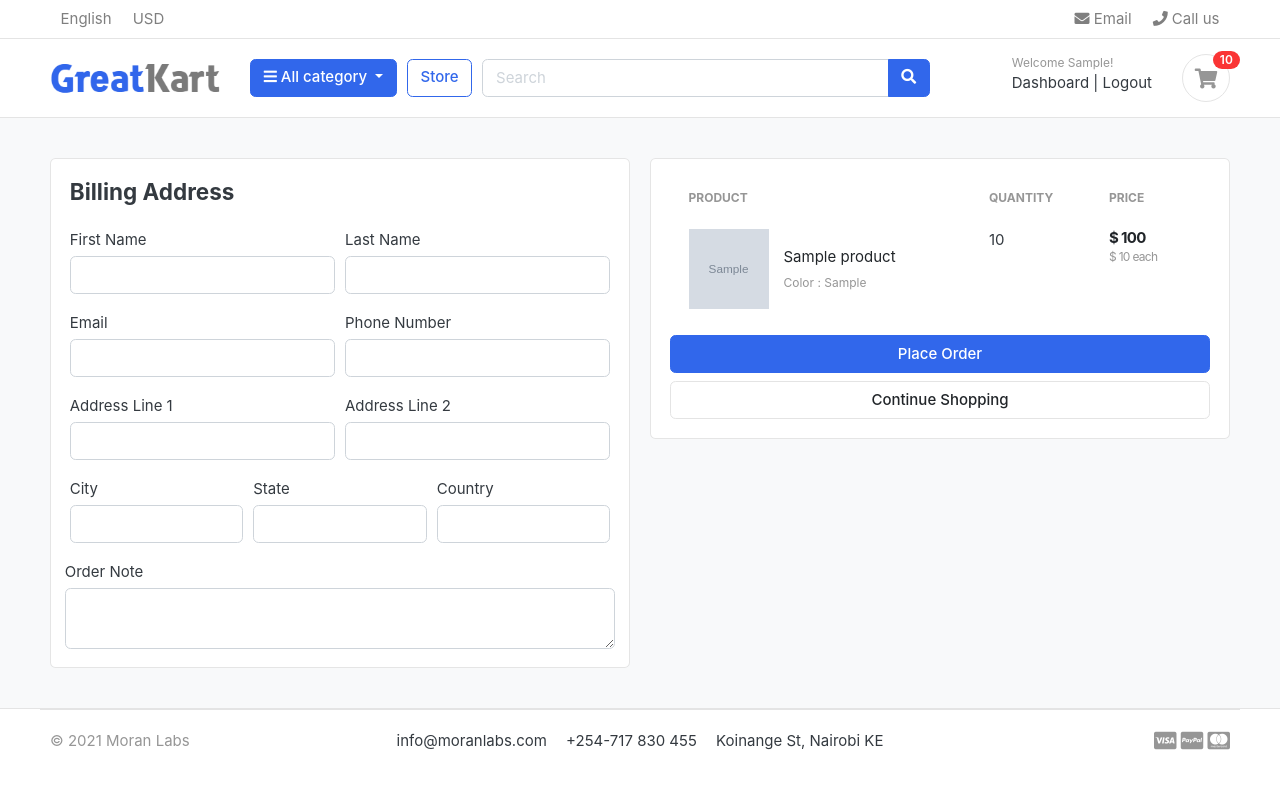
After one commit to stepkans/django-great-kart, a Django app: page /cart/checkout/ in a window 1280 px wide. The commit adds this page. Run offline with Django 3.2, Linux system fonts and the light colour scheme; a user stored in the database is signed in; tables that the repository leaves empty hold one stand-in row (values such as "Sample post"); grey boxes marked "Sample" are stand-in pictures; some libraries are stand-ins or nearby versions; some web fonts are replaced.

Commit message:
Added checkout and cart functionality for logged in users

```diff
--- a/carts/context_processors.py
+++ b/carts/context_processors.py
@@ -8,7 +8,10 @@ def counter(request):
     else:
         try:
             cart = Cart.objects.filter(cart_id=_cart_id(request))
-            cart_items = CartItem.objects.all().filter(cart=cart[:1])
+            if request.user.is_authenticated:
+                cart_items = CartItem.objects.all().filter(user=request.user)
+            else:
+                cart_items = CartItem.objects.all().filter(cart=cart[:1])
             for cart_item in cart_items:
                 cart_count += cart_item.quantity
         except Cart.DoesNotExist:
--- a/carts/models.py
+++ b/carts/models.py
@@ -1,5 +1,6 @@
 from django.db import models
 from store.models import Product, Variation
+from accounts.models import Account
 # Create your models here.
 
 class Cart(models.Model):
@@ -12,9 +13,10 @@ class Cart(models.Model):
 
 
 class CartItem(models.Model):
+    user = models.ForeignKey(Account, on_delete=models.CASCADE, null=True)
     product = models.ForeignKey(Product, on_delete=models.CASCADE)
     variations = models.ManyToManyField(Variation, blank=True)
-    cart = models.ForeignKey(Cart, on_delete=models.CASCADE)
+    cart = models.ForeignKey(Cart, on_delete=models.CASCADE, null=True)
     quantity = models.IntegerField()
     is_active = models.BooleanField(default=True)
 
--- a/carts/urls.py
+++ b/carts/urls.py
@@ -7,4 +7,5 @@ urlpatterns = [
     path('remove_cart/<int:product_id>/<int:cart_item_id>/', views.remove_cart, name='remove_cart'),
     path('remove_cart_item/<int:product_id>/<int:cart_item_id>/', views.remove_cart_item, name='remove_cart_item'),
 
+    path('checkout/', views.checkout, name='checkout'),
 ]
--- a/carts/views.py
+++ b/carts/views.py
@@ -5,6 +5,7 @@ from store.models import Product, Variation
 from .models import Cart, CartItem
 from django.http import HttpResponse
 from django.core.exceptions import ObjectDoesNotExist
+from django.contrib.auth.decorators import login_required
 # Create your views here.
 
 def _cart_id(request): # starting a function with _(underscore) makes it private pep8 standards
@@ -14,80 +15,144 @@ def _cart_id(request): # starting a function with _(underscore) makes it private
     return cart
 
 def add_cart(request, product_id):
+    current_user = request.user
     product = Product.objects.get(id=product_id) # to get the product
-    product_variation = []
-    if request.method == 'POST':
-        # color = request.POST['color']
-        # size = request.POST['size']
-        for item in request.POST:
-            key = item
-            value = request.POST[key]
+    # if the user is authenticated
+    if current_user.is_authenticated:
+        product_variation = []
+        if request.method == 'POST':
+            # color = request.POST['color']
+            # size = request.POST['size']
+            for item in request.POST:
+                key = item
+                value = request.POST[key]
 
-            try:
-                variation = Variation.objects.get(product=product, variation_category__iexact=key, variation_value__iexact=value)
-                product_variation.append(variation)
-            except:
-                pass
+                try:
+                    variation = Variation.objects.get(product=product, variation_category__iexact=key, variation_value__iexact=value)
+                    product_variation.append(variation)
+                except:
+                    pass
+
+        is_cart_item_exists = CartItem.objects.filter(product=product, user=current_user).exists()
+        if is_cart_item_exists:
+            cart_item = CartItem.objects.filter(product=product, user=current_user)
+            # Existing_variations -> Database
+            # Current Variation -> product Variation
+            # Item_id -> Database
+
+            ex_var_list =[]
+            id = []
+            for item in cart_item:
+                existing_variation = item.variations.all()
+                ex_var_list.append(list(existing_variation))
+                id.append(item.id)
+
+            if product_variation in ex_var_list:
+                #increment cart item
+                index = ex_var_list.index(product_variation)
+                item_id = id[index]
+                item = CartItem.objects.get(product=product, id=item_id)
+                item.quantity +=1
+                item.save()
+            else:
+                #Create new cart item
+                item = CartItem.objects.create(product=product, quantity=1, user=current_user)
+                if len(product_variation) > 0:
+                    item.variations.clear()
+                    item.variations.add(*product_variation)
+                # cart_item.quantity += 1 #Incrementing
+                item.save()
+         # if the user is NOT authenticated
+        else:
+            cart_item = CartItem.objects.create(
+                product = product,
+                quantity = 1,
+                user=current_user,
+            )
+            if len(product_variation) > 0:
+                cart_item.variations.clear()
+                cart_item.variations.add(*product_variation)
+            cart_item.save()
+
+        return redirect('cart')
+    else:
+        product_variation = []
+        if request.method == 'POST':
+            # color = request.POST['color']
+            # size = request.POST['size']
+            for item in request.POST:
+                key = item
+                value = request.POST[key]
+
+                try:
+                    variation = Variation.objects.get(product=product, variation_category__iexact=key, variation_value__iexact=value)
+                    product_variation.append(variation)
+                except:
+                    pass
 
 
-    try:
-        cart = Cart.objects.get(cart_id=_cart_id(request)) # get cart using cart_id present in the session
-    except Cart.DoesNotExist:
-        cart = Cart.objects.create(
-            cart_id = _cart_id(request)
-        )
-    cart.save()
-    is_cart_item_exists = CartItem.objects.filter(product=product, cart=cart).exists()
-    if is_cart_item_exists:
-        cart_item = CartItem.objects.filter(product=product, cart=cart)
-        # Existing_variations -> Database
-        # Current Variation -> product Variation
-        # Item_id -> Database
+        try:
+            cart = Cart.objects.get(cart_id=_cart_id(request)) # get cart using cart_id present in the session
+        except Cart.DoesNotExist:
+            cart = Cart.objects.create(
+                cart_id = _cart_id(request)
+            )
+        cart.save()
+        is_cart_item_exists = CartItem.objects.filter(product=product, cart=cart).exists()
+        if is_cart_item_exists:
+            cart_item = CartItem.objects.filter(product=product, cart=cart)
+            # Existing_variations -> Database
+            # Current Variation -> product Variation
+            # Item_id -> Database
 
-        ex_var_list =[]
-        id = []
-        for item in cart_item:
-            existing_variation = item.variations.all()
-            ex_var_list.append(list(existing_variation))
-            id.append(item.id)
+            ex_var_list =[]
+            id = []
+            for item in cart_item:
+                existing_variation = item.variations.all()
+                ex_var_list.append(list(existing_variation))
+                id.append(item.id)
 
-        print(ex_var_list)
+            print(ex_var_list)
 
-        if product_variation in ex_var_list:
-            #increment cart item
-            index = ex_var_list.index(product_variation)
-            item_id = id[index]
-            item = CartItem.objects.get(product=product, id=item_id)
-            item.quantity +=1
-            item.save()
+            if product_variation in ex_var_list:
+                #increment cart item
+                index = ex_var_list.index(product_variation)
+                item_id = id[index]
+                item = CartItem.objects.get(product=product, id=item_id)
+                item.quantity +=1
+                item.save()
+            else:
+                #Create new cart item
+                item = CartItem.objects.create(product=product, quantity=1, cart=cart)
+                if len(product_variation) > 0:
+                    item.variations.clear()
+                    item.variations.add(*product_variation)
+                # cart_item.quantity += 1 #Incrementing
+                item.save()
         else:
-            #Create new cart item
-            item = CartItem.objects.create(product=product, quantity=1, cart=cart)
+            cart_item = CartItem.objects.create(
+                product = product,
+                quantity = 1,
+                cart = cart,
+            )
             if len(product_variation) > 0:
-                item.variations.clear()
-                item.variations.add(*product_variation)
-            # cart_item.quantity += 1 #Incrementing
-            item.save()
-    else:
-        cart_item = CartItem.objects.create(
-            product = product,
-            quantity = 1,
-            cart = cart,
-        )
-        if len(product_variation) > 0:
-            cart_item.variations.clear()
-            cart_item.variations.add(*product_variation)
-        cart_item.save()
+                cart_item.variations.clear()
+                cart_item.variations.add(*product_variation)
+            cart_item.save()
 
-    return redirect('cart')
+        return redirect('cart')
 
 
 def remove_cart(request, product_id, cart_item_id):
-    cart = Cart.objects.get(cart_id=_cart_id(request))
+
     product = get_object_or_404(Product, id=product_id)
 
     try:
-        cart_item = CartItem.objects.get(product=product, cart=cart, id=cart_item_id)
+        if request.user.is_authenticated:
+            cart_item = CartItem.objects.get(product=product, user=request.user, id=cart_item_id)
+        else:
+            cart = Cart.objects.get(cart_id=_cart_id(request))
+            cart_item = CartItem.objects.get(product=product, cart=cart, id=cart_item_id)
         if cart_item.quantity > 1:
             cart_item.quantity -= 1
             cart_item.save()
@@ -98,9 +163,12 @@ def remove_cart(request, product_id, cart_item_id):
     return redirect('cart')
 
 def remove_cart_item(request, product_id, cart_item_id):
-    cart = Cart.objects.get(cart_id=_cart_id(request))
     product = get_object_or_404(Product, id=product_id)
-    cart_item = CartItem.objects.get(product=product, cart=cart, id=cart_item_id)
+    if request.user.is_authenticated:
+        cart_item = CartItem.objects.get(product=product, user=request.user, id=cart_item_id)
+    else:
+        cart = Cart.objects.get(cart_id=_cart_id(request))
+        cart_item = CartItem.objects.get(product=product, cart=cart, id=cart_item_id)
     cart_item.delete()
     return redirect('cart')
 
@@ -109,8 +177,11 @@ def cart(request, total=0, quantity=0, cart_items=None):
     try:
         tax = 0
         grand_total = 0
-        cart = Cart.objects.get(cart_id=_cart_id(request))
-        cart_items = CartItem.objects.filter(cart=cart, is_active=True)
+        if request.user.is_authenticated:
+            cart_items = CartItem.objects.filter(user=request.user, is_active=True)
+        else:
+            cart = Cart.objects.get(cart_id=_cart_id(request))
+            cart_items = CartItem.objects.filter(cart=cart, is_active=True)
         for cart_item in cart_items:
             total += (cart_item.product.price * cart_item.quantity)
             quantity += cart_item.quantity
@@ -130,3 +201,32 @@ def cart(request, total=0, quantity=0, cart_items=None):
     }
 
     return render(request, 'store/cart.html', context)
+
+@login_required(login_url='login')
+def checkout(request, total=0, quantity=0, cart_items=None):
+    try:
+        tax = 0
+        grand_total = 0
+        if request.user.is_authenticated:
+            cart_items = CartItem.objects.filter(user=request.user, is_active=True)
+        else:
+            cart = Cart.objects.get(cart_id=_cart_id(request))
+            cart_items = CartItem.objects.filter(cart=cart, is_active=True)
+        for cart_item in cart_items:
+            total += (cart_item.product.price * cart_item.quantity)
+            quantity += cart_item.quantity
+
+        tax = (16 * total ) / 100
+        grand_total = total + tax
+
+    except ObjectDoesNotExist:
+        pass
+
+    context = {
+        'total': total,
+        'quantity': quantity,
+        'cart_items': cart_items,
+        'tax': tax,
+        'grand_total': grand_total,
+    }
+    return render(request, 'store/checkout.html', context)
--- a/templates/store/cart.html
+++ b/templates/store/cart.html
@@ -97,7 +97,7 @@
                 <p class="text-center mb-3">
                     <img src="{% static './images/misc/payments.png' %}" height="26">
                 </p>
-                <a href="./place-order.html" class="btn btn-primary btn-block"> Checkout </a>
+                <a href="{% url 'checkout' %}" class="btn btn-primary btn-block"> Checkout </a>
                 <a href="{% url 'store' %}" class="btn btn-light btn-block">Continue Shopping</a>
             </div> <!-- card-body.// -->
             </div> <!-- card.// -->
--- /dev/null
+++ b/templates/store/checkout.html
@@ -0,0 +1,140 @@
+{% extends 'base.html' %}
+{% load static %}
+
+{% block content %}
+
+
+<section class="section-content padding-y bg">
+<div class="container">
+
+<!-- ============================ COMPONENT 1 ================================= -->
+
+<div class="row">
+	<aside class="col-lg-6">
+<div class="card">
+  <div class="card-body">
+    <h4 class="card-title mb-4">Billing Address</h4>
+    <form action="#" method="POST">
+      {% csrf_token %}
+      <div class="form-row">
+        <div class="col form-group">
+          <label for="">First Name</label>
+          <input type="text" name="first_name" class="form-control" required>
+        </div>
+        <div class="col form-group">
+          <label for="">Last Name</label>
+          <input type="text" name="last_name" class="form-control" required>
+        </div>
+      </div>
+      <div class="form-row">
+        <div class="col form-group">
+          <label for="">Email</label>
+          <input type="email" name="email" class="form-control" required>
+        </div>
+        <div class="col form-group">
+          <label for="">Phone Number</label>
+          <input type="text" name="phone" class="form-control" required>
+        </div>
+      </div>
+      <div class="form-row">
+        <div class="col form-group">
+          <label for="">Address Line 1</label>
+          <input type="text" name="address_line_1" class="form-control" required>
+        </div>
+        <div class="col form-group">
+          <label for="">Address Line 2</label>
+          <input type="text" name="address_line_2" class="form-control">
+        </div>
+      </div>
+      <div class="form-row">
+        <div class="col form-group">
+          <label for="">City</label>
+          <input type="text" name="city" class="form-control" required>
+        </div>
+        <div class="col form-group">
+          <label for="">State</label>
+          <input type="text" name="state" class="form-control" required>
+        </div>
+        <div class="col form-group">
+          <label for="">Country</label>
+          <input type="text" name="country" class="form-control" required>
+        </div>
+        </div>
+        <div class="form-row">
+          <label for="">Order Note</label>
+          <textarea name="order_note" rows="2" class="form-control"></textarea>
+        </div>
+
+
+  </div>
+</div> <!-- card.// -->
+
+	</aside> <!-- col.// -->
+	<aside class="col-lg-6">
+
+		<div class="card">
+		<div class="card-body">
+      <table class="table table-borderless table-shopping-cart">
+      <thead class="text-muted">
+      <tr class="small text-uppercase">
+        <th scope="col">Product</th>
+        <th scope="col" width="120">Quantity</th>
+        <th scope="col" width="120">Price</th>
+
+      </tr>
+      </thead>
+      <tbody>
+
+      {% for cart_item in cart_items %}
+      <tr>
+      	<td>
+      		<figure class="itemside align-items-center">
+      			<div class="aside"><img src="{{ cart_item.product.images.url }}" class="img-sm"></div>
+      			<figcaption class="info">
+      				<a href="{{ cart_item.product.get_url }}" class="title text-dark">{{ cart_item.product.product_name }}</a>
+      				<p class="text-muted small">
+      					{% if cart_item.variations.all %}
+      						{% for item in cart_item.variations.all %}
+      							{{ item.variation_category | capfirst }} : {{ item.variation_value | capfirst }} <br>
+      						{% endfor %}
+      					{% endif %}
+      				</p>
+      			</figcaption>
+      		</figure>
+      	</td>
+      	<td>
+      		<!-- col.// -->
+      				<label for="">{{cart_item.quantity}}</label>
+      	</td>
+      	<td>
+      		<div class="price-wrap">
+      			<var class="price">$ {{ cart_item.sub_total }}</var>
+      			<small class="text-muted"> $ {{ cart_item.product.price }} each </small>
+      		</div> <!-- price-wrap .// -->
+      	</td>
+
+      </tr>
+      {% endfor %}
+
+      </tbody>
+      </table>
+
+      <button type="submit" name="submit" class="btn btn-primary btn-block">Place Order</button>
+			<a href="{% url 'store' %}" class="btn btn-light btn-block">Continue Shopping</a>
+      </form>
+		</div> <!-- card-body.// -->
+		</div> <!-- card.// -->
+
+
+</aside> <!-- col.// -->
+
+
+</div> <!-- row.// -->
+
+<!-- ============================ COMPONENT 1 END .// ================================= -->
+
+</div> <!-- container .//  -->
+</section>
+<!-- ========================= SECTION CONTENT END// ========================= -->
+
+{% endblock %}
```
Also changed, not shown: accounts/views.py (+56 -1 lines), carts/migrations/0003_auto_20210918_1718.py (added).
